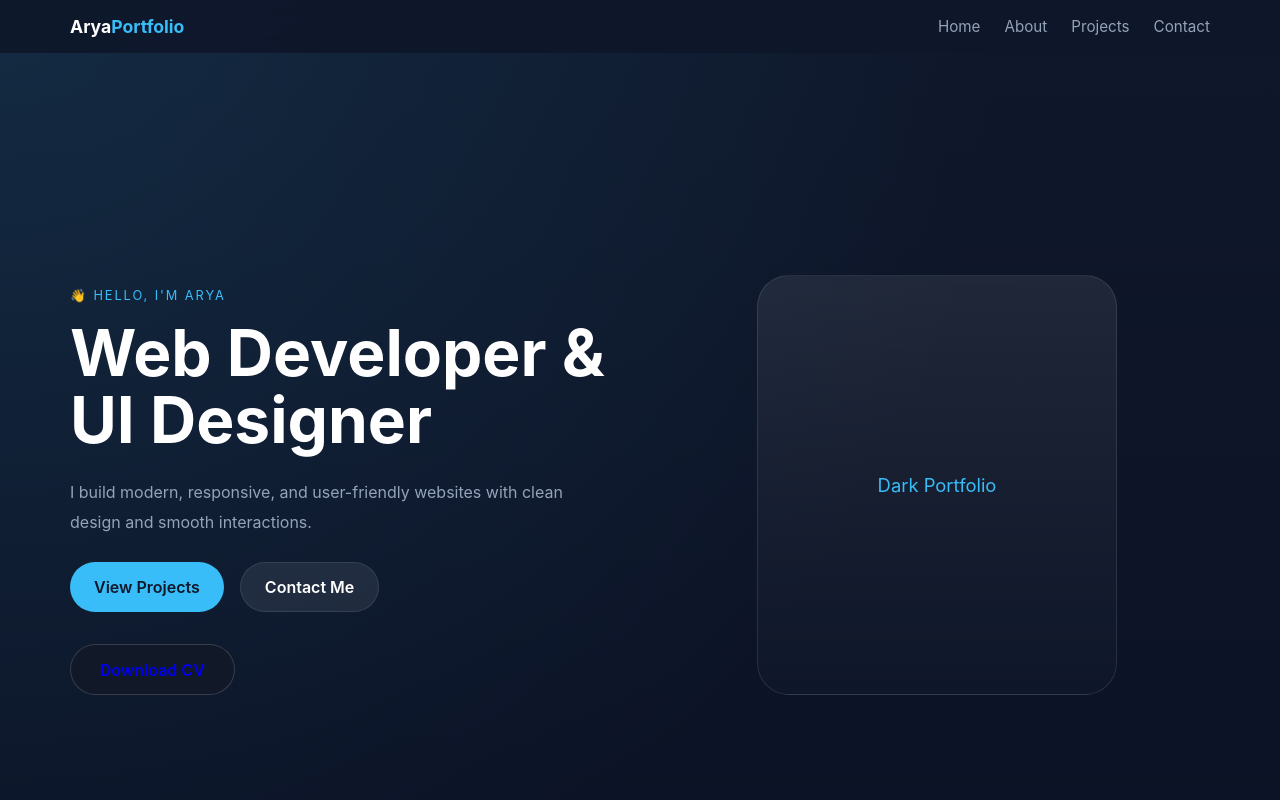
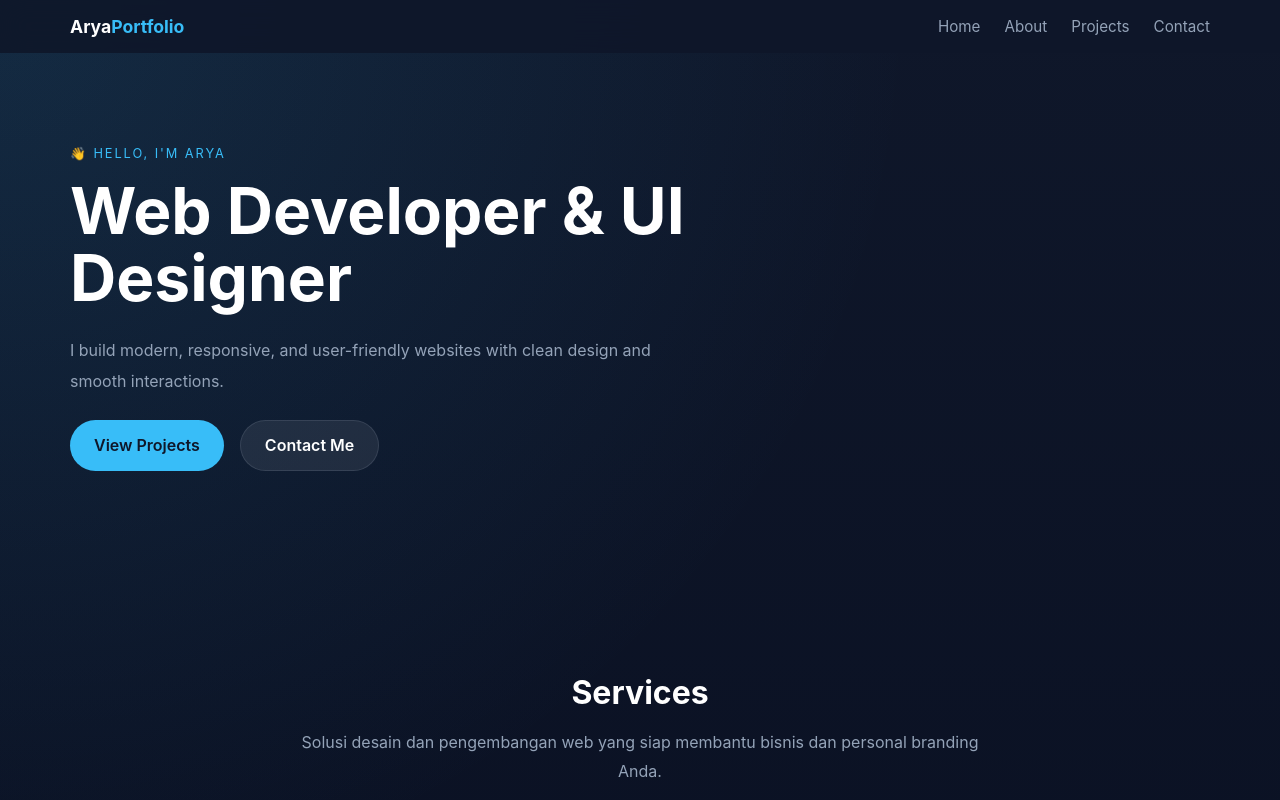
Before and after one commit to aryaa567/portofolioUAS, a plain HTML site: page index.html in a window 1280 px wide. Shown: the top 800 px of the page. Drawn offline with Linux system fonts and the light colour scheme.

Commit message:
Update homepage

```diff
--- a/css/style.css
+++ b/css/style.css
@@ -183,37 +183,6 @@ body {
   background: transparent;
   border: 1px solid rgba(255, 255, 255, 0.18);
   color: var(--text);
-}
-
-.btn-download {
-  display: inline-flex;
-  margin-top: 1rem;
-  padding: 0.9rem 1.8rem;
-  background: #111827;
-  border: 1px solid rgba(255, 255, 255, 0.16);
-}
-
-.hero-image {
-  display: flex;
-  justify-content: center;
-}
-
-.hero-card {
-  width: min(360px, 100%);
-  min-height: 420px;
-  background: linear-gradient(180deg, rgba(255,255,255,0.08), rgba(15,23,42,0.95));
-  border: 1px solid rgba(255, 255, 255, 0.1);
-  border-radius: 32px;
-  padding: 2rem;
-  display: grid;
-  place-items: center;
-  color: var(--text);
-  text-align: center;
-}
-
-.hero-card span {
-  font-size: 1.15rem;
-  color: var(--primary);
 }
 
 .service-grid,
--- a/index.html
+++ b/index.html
@@ -24,7 +24,7 @@
 
   <main>
     <section class="hero section" id="home">
-      <div class="container hero-grid">
+      <div class="container">
         <div class="hero-content" data-animate>
           <p class="eyebrow">👋 Hello, I'm Arya</p>
           <h1>Web Developer & UI Designer</h1>
@@ -32,12 +32,6 @@
           <div class="hero-actions">
             <a href="projects.html#projects" class="btn btn-primary">View Projects</a>
             <a href="contact.html" class="btn btn-secondary">Contact Me</a>
-          </div>
-          <a href="#" class="btn btn-download">Download CV</a>
-        </div>
-        <div class="hero-image" data-animate>
-          <div class="hero-card">
-            <span>Dark Portfolio</span>
           </div>
         </div>
       </div>
```
Also changed, not shown: about.html (+1 -4 lines), contact.html (+4 -4 lines).
